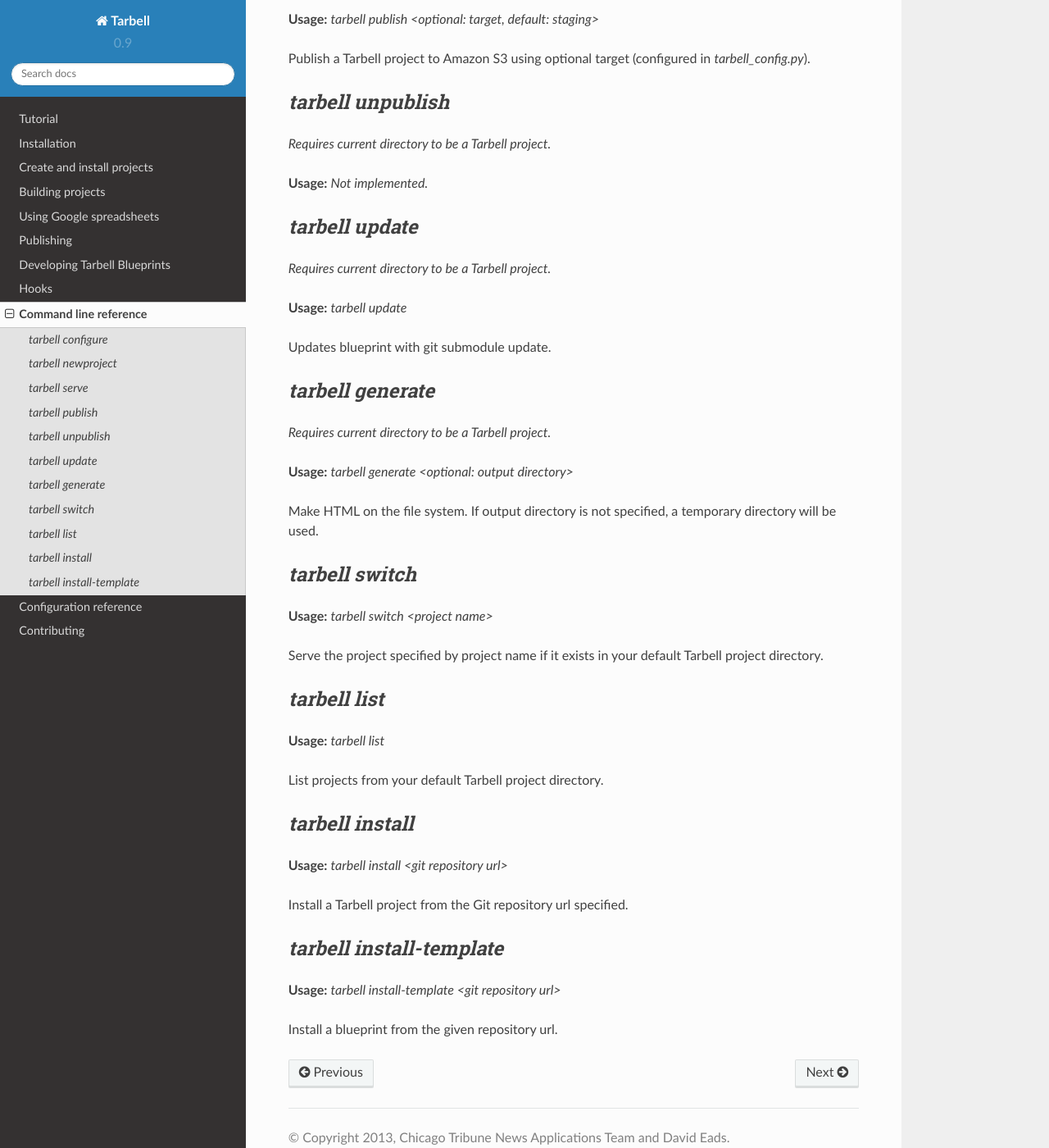
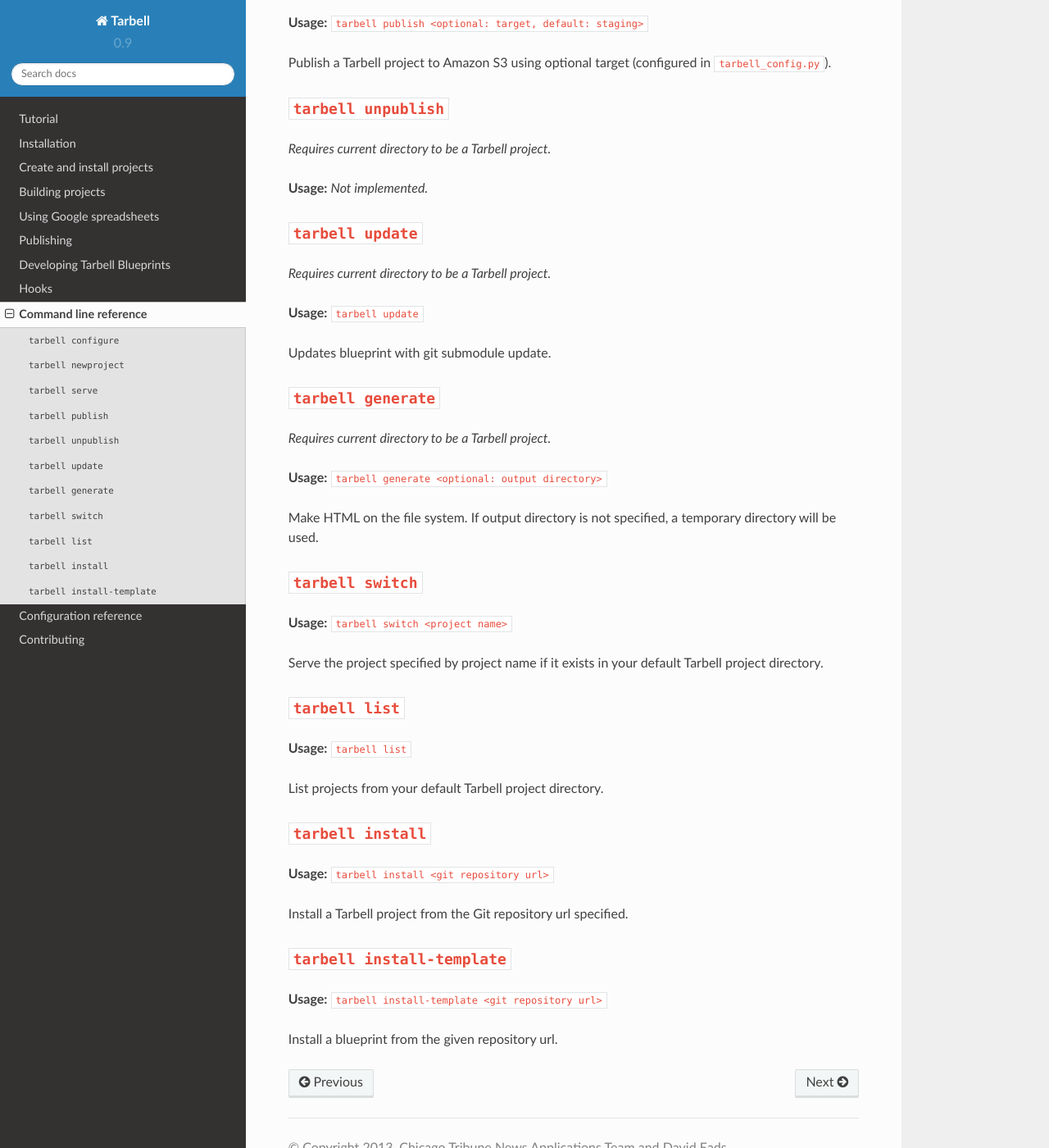
Before and after one commit to tarbell-project/tarbell, a Sphinx documentation site: the page built from tarbell/docs/reference.rst, in a window 1280 px wide and 1400 px high, scrolled down 828 px. Shown: the whole window at 82% size. Built offline with Sphinx 7.4.7 and the Read the Docs theme 2.0.0, drawn with Linux system fonts in a browser that asks for light colours; pages that are not in the unit, such as notebooks, are missing from menus; some of the changed text lies outside the part shown.

```diff
--- a/tarbell/docs/reference.rst
+++ b/tarbell/docs/reference.rst
@@ -2,91 +2,91 @@
 Command line reference
 ======================
 
-`tarbell configure`
+``tarbell configure``
 -------------------
 
-**Usage:** `tarbell configure <optional: subcommand>`
+**Usage:** ``tarbell configure <optional: subcommand>``
 
-Subcommands: `drive`, `s3`, `path`, `templates`
+Subcommands: ``drive``, ``s3``, ``path``, ``templates``
 
 Configures Tarbell. Specifying a subcommand will set up just that section of the configuration.
 
-`tarbell newproject`
+``tarbell newproject``
 --------------------
 
-**Usage:** `tarbell newproject <optional: projectname>`
+**Usage:** ``tarbell newproject <optional: projectname>``
 
 Create a new Tarbell project.
 
 
-`tarbell serve`
+``tarbell serve``
 ---------------
 
 *Requires current directory to be a Tarbell project.*
 
-**Usage:** `tarbell serve <optional: ip:port>`
+**Usage:** ``tarbell serve <optional: ip:port>``
 
 Run a preview server. Specify an optional listening address, such as "0.0.0.0" or "192.143.23.10:5000".
 
-`tarbell publish`
+``tarbell publish``
 -----------------
 
 *Requires current directory to be a Tarbell project.*
 
-**Usage:** `tarbell publish <optional: target, default: staging>`
+**Usage:** ``tarbell publish <optional: target, default: staging>``
 
-Publish a Tarbell project to Amazon S3 using optional target (configured in `tarbell_config.py`).
+Publish a Tarbell project to Amazon S3 using optional target (configured in ``tarbell_config.py``).
 
-`tarbell unpublish`
+``tarbell unpublish``
 -------------------
 
 *Requires current directory to be a Tarbell project.*
 
 **Usage:** *Not implemented.*
 
-`tarbell update`
+``tarbell update``
 ----------------
 
 *Requires current directory to be a Tarbell project.*
 
-**Usage:** `tarbell update`
+**Usage:** ``tarbell update``
 
 Updates blueprint with git submodule update.
 
-`tarbell generate`
+``tarbell generate``
 ------------------
 
 *Requires current directory to be a Tarbell project.*
 
-**Usage:** `tarbell generate <optional: output directory>`
+**Usage:** ``tarbell generate <optional: output directory>``
 
 Make HTML on the file system. If output directory is not specified, a temporary directory will be
 used.
 
-`tarbell switch`
+``tarbell switch``
 ----------------
 
-**Usage:** `tarbell switch <project name>`
+**Usage:** ``tarbell switch <project name>``
 
 Serve the project specified by project name if it exists in your default Tarbell project directory.
 
-`tarbell list`
+``tarbell list``
 --------------
 
-**Usage:** `tarbell list`
+**Usage:** ``tarbell list``
 
 List projects from your default Tarbell project directory.
 
-`tarbell install`
+``tarbell install``
 -----------------
 
-**Usage:** `tarbell install <git repository url>`
+**Usage:** ``tarbell install <git repository url>``
 
 Install a Tarbell project from the Git repository url specified.
 
-`tarbell install-template`
+``tarbell install-template``
 --------------------------
 
-**Usage:** `tarbell install-template <git repository url>`
+**Usage:** ``tarbell install-template <git repository url>``
 
 Install a blueprint from the given repository url.
```
